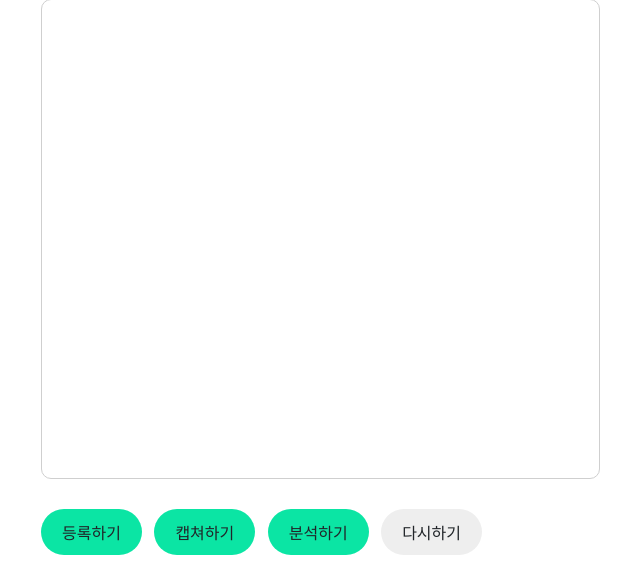
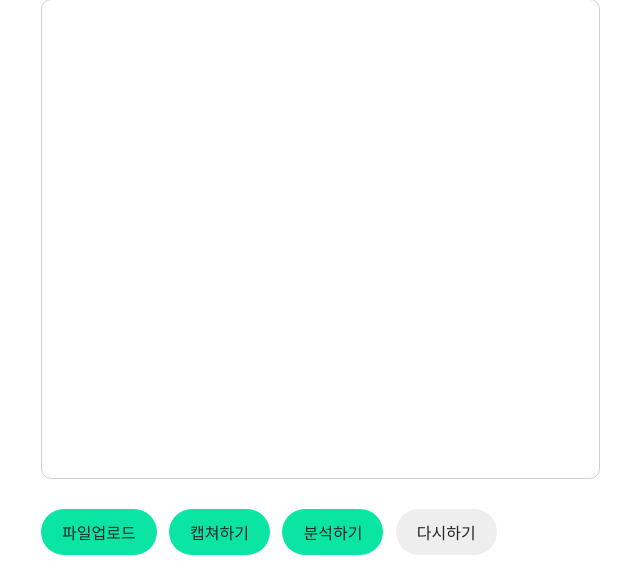
Before and after one commit to seoyeonson/Pill, a Django app: page /ocr/1/ in a window 1280 px wide. Shown: the part 218-803 px from the top of the page, without its empty margins (29-669 px from the left). Run offline with Django 3.2, Linux system fonts and the light colour scheme; some libraries are stand-ins or nearby versions; some web fonts are replaced.

Commit message:
손서연#7.10/18:41
1. 파일업로드 버튼 추가

```diff
--- a/pillapp/templates/ocr.html
+++ b/pillapp/templates/ocr.html
@@ -25,8 +25,11 @@
 {% if etc %}
 <div class="row">
     <div class="btn_group">
-        <a id="submit_btn" class="btn me-2" onclick="{getVideo()}">등록하기</a>
-        <a id="capture_btn" class="btn me-2" onclick="{takeSnapshot()}">캡쳐하기</a>
+        <input type="file" name="uploadfile" id="img" style="display:none;" accept="image/*" class="upload"/>
+        <label for="img" class="btn me-2 upload">파일업로드</label>
+        <!-- <a id="submit_btn" class="btn me-2" onclick="{getVideo()}">등록하기</a> -->
+        <!-- <a id="capture_btn" class="btn me-2" onclick="{takeSnapshot()}">캡쳐하기</a> -->
+        <a id="submit_btn" class="btn me-2">캡쳐하기</a>
         <a class="btn me-2" id="ocr_start">분석하기</a>
         <a class="btn btn_gray" onclick="{restart()}">다시하기</a>
         <!-- <a href="{% url 'mypage' %}" class="btn me-2">약 리스트에 등록하기</a> -->
--- a/static/bs/js/js.js
+++ b/static/bs/js/js.js
@@ -30,7 +30,10 @@ function getVideo() {
 function restart() {
   // 카메라가 꺼져있고, 캡쳐가능한 상태에서 다시시작 가능.
   if (!camOn && snapOk) {
-    $('#regist_btn').before('<a id="capture_btn" class="btn me-2" onclick="{takeSnapshot()}">캡쳐하기</a><a class="btn me-2" id="ocr_start">분석하기</a>');
+    $('#regist_btn').before('<input type="file" name="uploadfile" id="img" style="display:none;" accept="image/*"/>' +
+                            '<label for="img" class="btn me-2">파일업로드</label>' +
+                            '<a id="capture_btn" class="btn me-2">캡쳐하기</a>' +
+                            '<a class="btn me-2" id="ocr_start">분석하기</a>');
     $('#regist_btn').remove();
     // 카메라를 키고 캡쳐가 되어있지 않은 상태로 변경.
     camOn = true;
@@ -83,6 +86,15 @@ function takeSnapshot() {
 
 // ================ 알약 info =================
 $(function () {
+  $(document).on('click', '#submit_btn', function (e) {
+    getVideo();
+    $('#submit_btn').attr('id', 'capture_btn');
+  });
+
+  $(document).on('click', '#capture_btn', function (e) {
+    takeSnapshot();
+  });
+
   // ============== 처방전 및 알약 분석 ==============
   $(document).on('click', '#ocr_start', function (e) {
     // console.log("클릭됌");
@@ -147,7 +159,7 @@ $(function () {
         });
         var getUrl = window.location.origin;
         console.log(getUrl);
-        $('#submit_btn').remove();
+        $('.upload').remove();
         $('#capture_btn').remove();
         $('#ocr_start').text('약 리스트에 등록하기');
         $('#ocr_start').attr('href', getUrl + '/mypage/');
```
